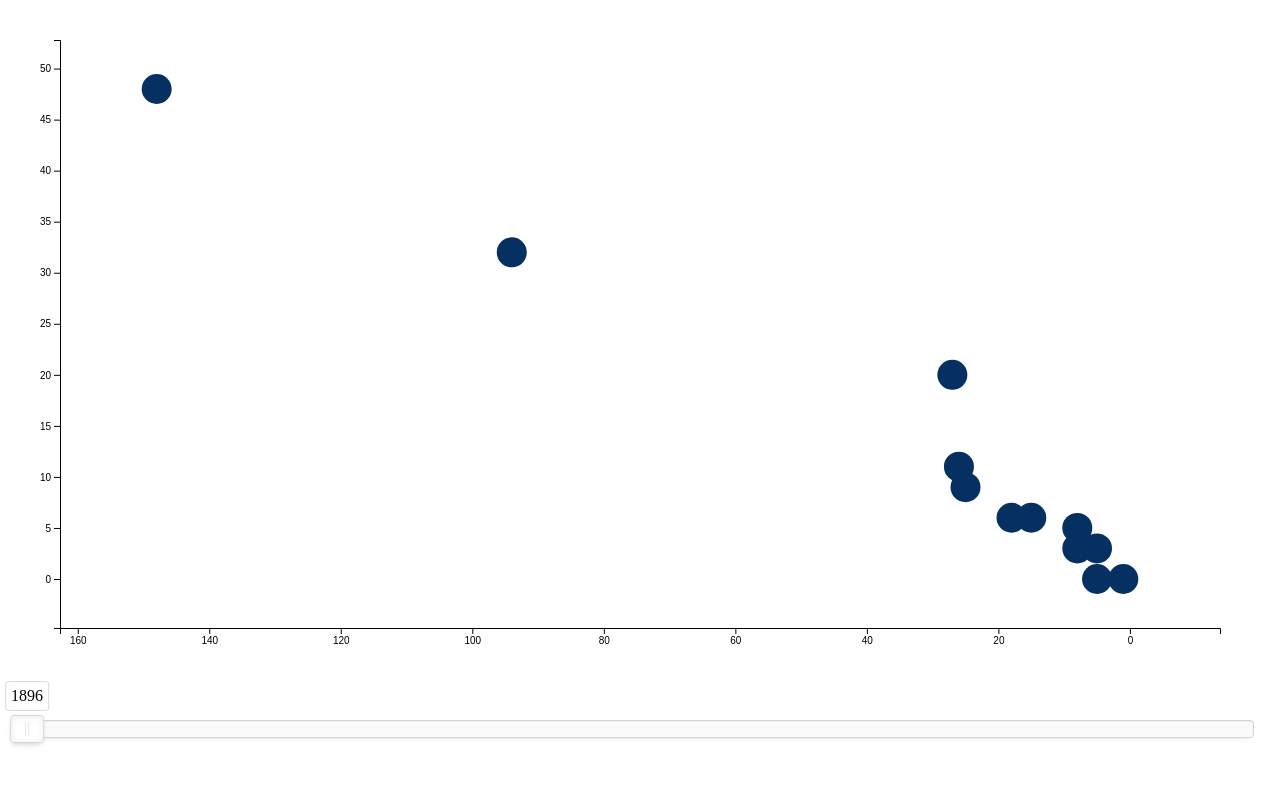
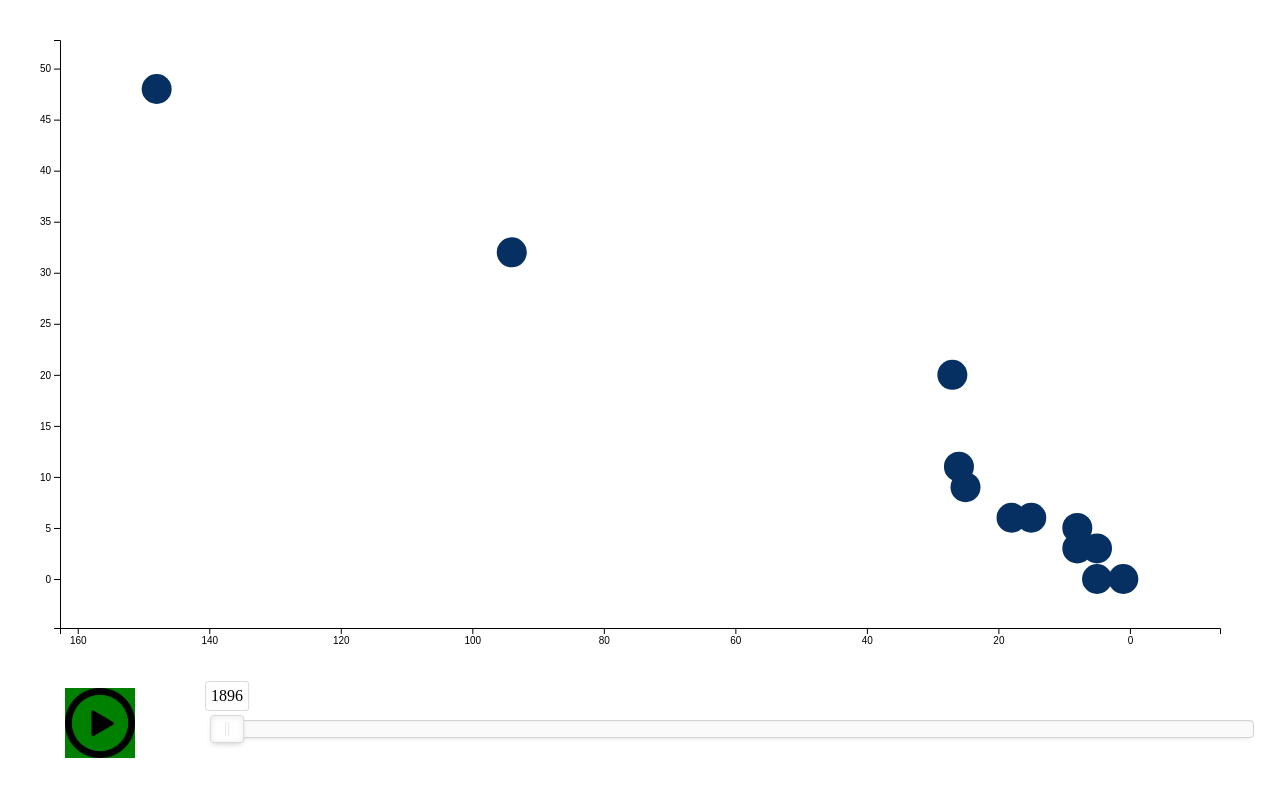
Before and after one commit to jacoblin195/ECS-272-Final-Project, a plain HTML site: page index.html in a window 1280 px wide. Drawn offline with Linux system fonts and the light colour scheme.

Commit message:
play button

```diff
--- a/css/style.css
+++ b/css/style.css
@@ -32,3 +32,10 @@ body {
 	opacity: 0;
 	pointer-events: none;
 }
+
+#play-button{
+	width: 70px;
+	height: 70px;
+	margin: auto;
+	background-color: green;
+}
--- a/index.html
+++ b/index.html
@@ -11,7 +11,14 @@
 <body>
 	<div id="container">
 		<div id="scatterplot"></div>
-		<div id="sliderContainer"><div id="slider"></div></div>
+		<div id="bar-container" style="display: flex;">
+			<div id="button-container" style="width:200px;">
+				<div id="play-button" onclick="play()">
+					<img src="play.png" id="button-img" style="width:100%;height:100%;">
+				</div>
+			</div>
+			<div id="sliderContainer" style="flex-grow: 1;"><div id="slider"></div></div>
+		</div>
 	</div>
 	<script src="./js/noUiSlider.min.js"></script>
 	<script src="./js/wNumb.js"></script>
--- a/js/script.js
+++ b/js/script.js
@@ -8,6 +8,8 @@ currentYearIndex = 0;
 
 loadScatterplot(years[currentYearIndex])
 setupSlider();
+
+var timer = null;
 
 function setupSlider() {
 	var slider = document.getElementById('slider');
@@ -26,11 +28,45 @@ function setupSlider() {
 		}
 	});
 	slider.noUiSlider.on('slide', function() {
+		if (timer != null) {
+			clearInterval(timer);
+			timer = null;
+			var e = document.getElementById("button-img");
+			e.src = "play.png";
+		}
+	});
+
+	slider.noUiSlider.on('set', function() {
 		var index = Math.trunc(slider.noUiSlider.get());
-		console.log(index);
 		loadScatterplot(years[index]);
 	});
 }
+
+
+function play() {
+	var e = document.getElementById("button-img");
+	e.src = "pause.png";
+	if (timer != null) {
+		clearInterval(timer);
+		timer = null;
+		var e = document.getElementById("button-img");
+		e.src = "play.png";
+		return;
+	}
+	var slider = document.getElementById('slider');
+	timer = setInterval(function() {
+		var index = Math.trunc(slider.noUiSlider.get());
+		if (index == years.length - 1) {
+			clearInterval(timer);
+			timer = null;
+			var e = document.getElementById("button-img");
+			e.src = "play.png";
+		} else {
+			slider.noUiSlider.set(index + 1);
+		}
+	}, 1000);
+}
+
 
 function loadScatterplot(year) {
 	d3.select("#scatterplot").select("svg").remove();
```
Also changed, not shown: pause.png (added), play.png (added).
